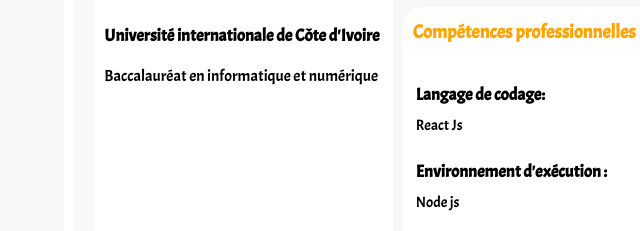
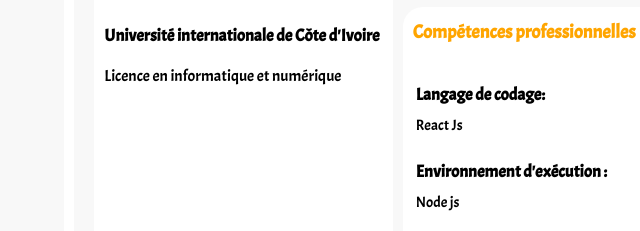
Before and after one commit to mrbankfurien/My-CV, a plain HTML site: page index.html in a window 1280 px wide. Shown: the part 380-611 px from the top of the page, 409-1049 px from the left. Drawn offline with Linux system fonts and the light colour scheme.

Commit message:
Update index.html

```diff
--- a/index.html
+++ b/index.html
@@ -64,7 +64,7 @@ Formation professionnelle</h3>
                 <div class="formation_info">
                     <h3>
                         Université internationale de Côte d'Ivoire</h3>
-                    <p>Baccalauréat en informatique et numérique</p>
+                    <p>Licence en informatique et numérique</p>
                 </div>
             </div>
             <div class="competence__pro">
```
